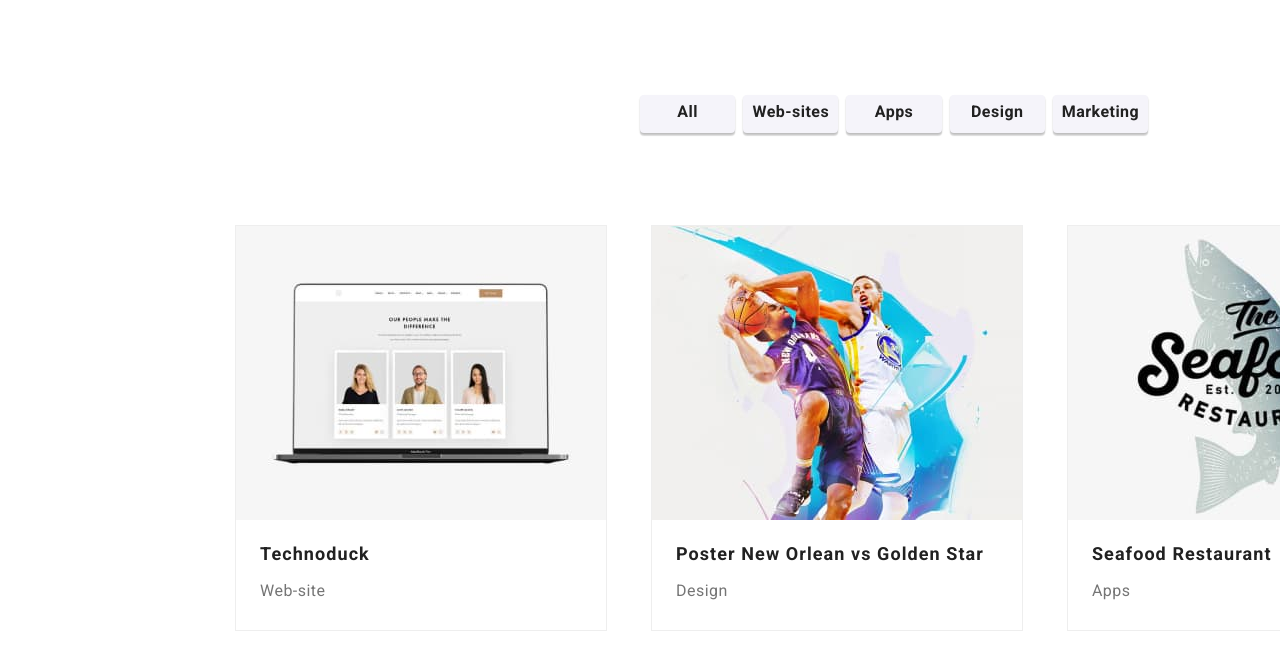
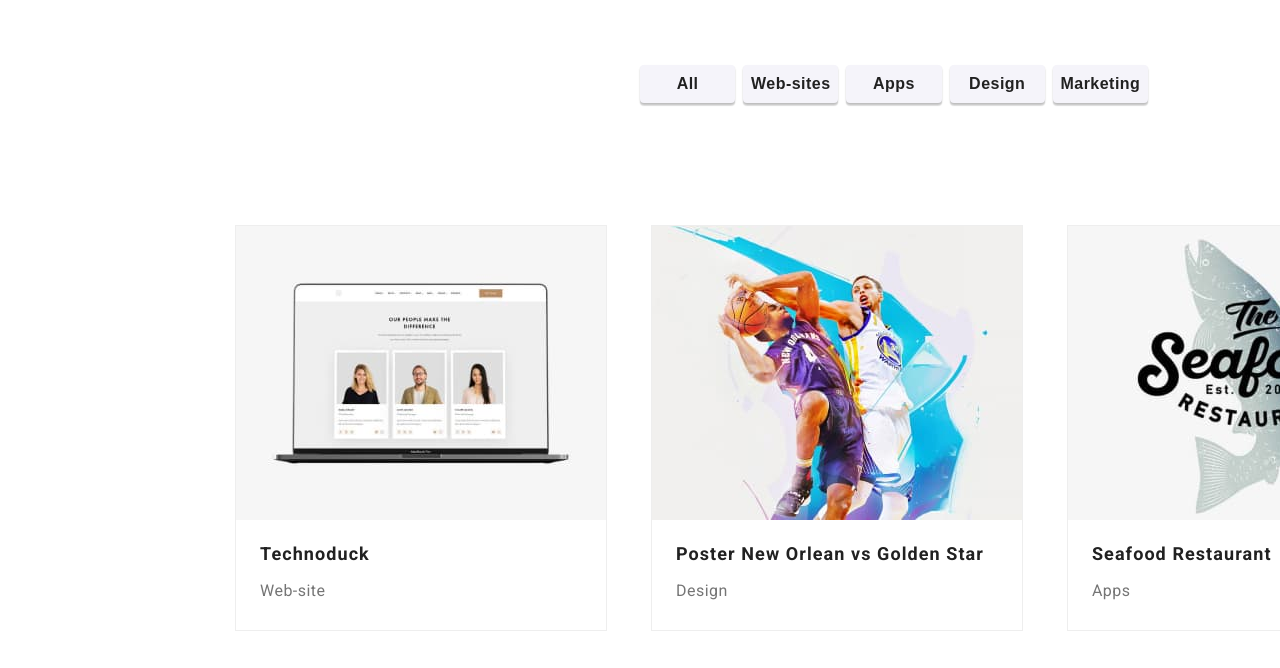
Before and after one commit to chiri03/goit-markup-hw-02, a plain HTML site: page portofolio.html in a window 1280 px wide. Shown: the part 105-773 px from the top of the page. Drawn offline with Linux system fonts and the light colour scheme; a web font is replaced by a local one.

Commit message:
add buttons in portofolio.html

```diff
--- a/portofolio.html
+++ b/portofolio.html
@@ -59,13 +59,13 @@
     <!-- main section -->
     <main>
       <section>
-        <ul class="filters">
-          <li class="filter-name">All</li>
-          <li class="filter-name">Web-sites</li>
-          <li class="filter-name">Apps</li>
-          <li class="filter-name">Design</li>
-          <li class="filter-name">Marketing</li>
-        </ul>
+        <div class="filters">
+          <button class="filter-name">All</button>
+          <button class="filter-name">Web-sites</button>
+          <button class="filter-name">Apps</button>
+          <button class="filter-name">Design</button>
+          <button class="filter-name">Marketing</button>
+        </div>
       </section>
 
       <section>
--- a/style/style.css
+++ b/style/style.css
@@ -389,19 +389,22 @@ ul.detail-skills {
   color: #ffffff;
 }
 
-ul.filters {
+.filters {
+  position: absolute;
   display: flex;
-  position: absolute;
+  clear: both;
   width: 516px;
   height: 38px;
   left: 614px;
   top: 174px;
   padding: 6px 22px;
+  top: 160px;
 }
 
-.filters li {
+.filters button {
   background: #f5f4fa;
   border-radius: 4px;
+  border: none;
   width: 121px;
   height: 38px;
   box-shadow: 0px 3px 1px rgba(0, 0, 0, 0.1), 0px 1px 2px rgba(0, 0, 0, 0.08),
```
Also changed, not shown: index.html (+1 -1 lines).
